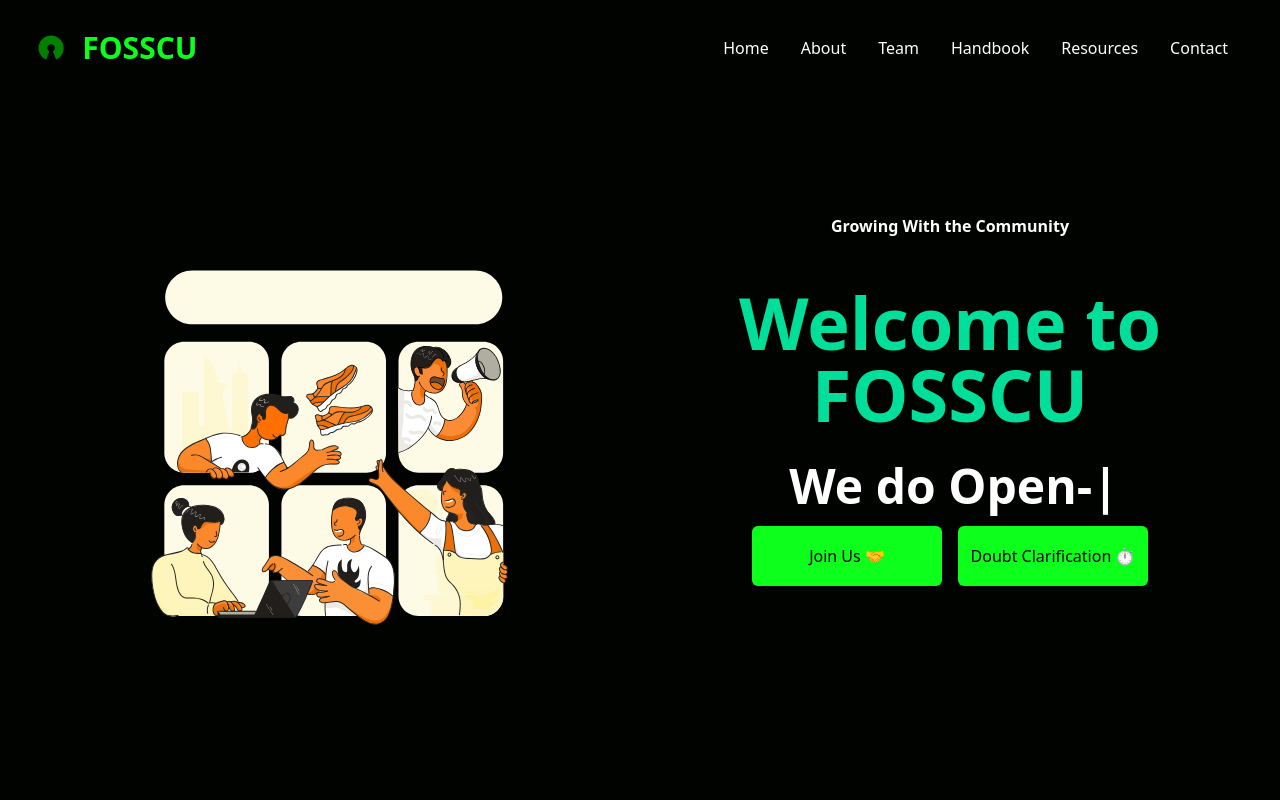
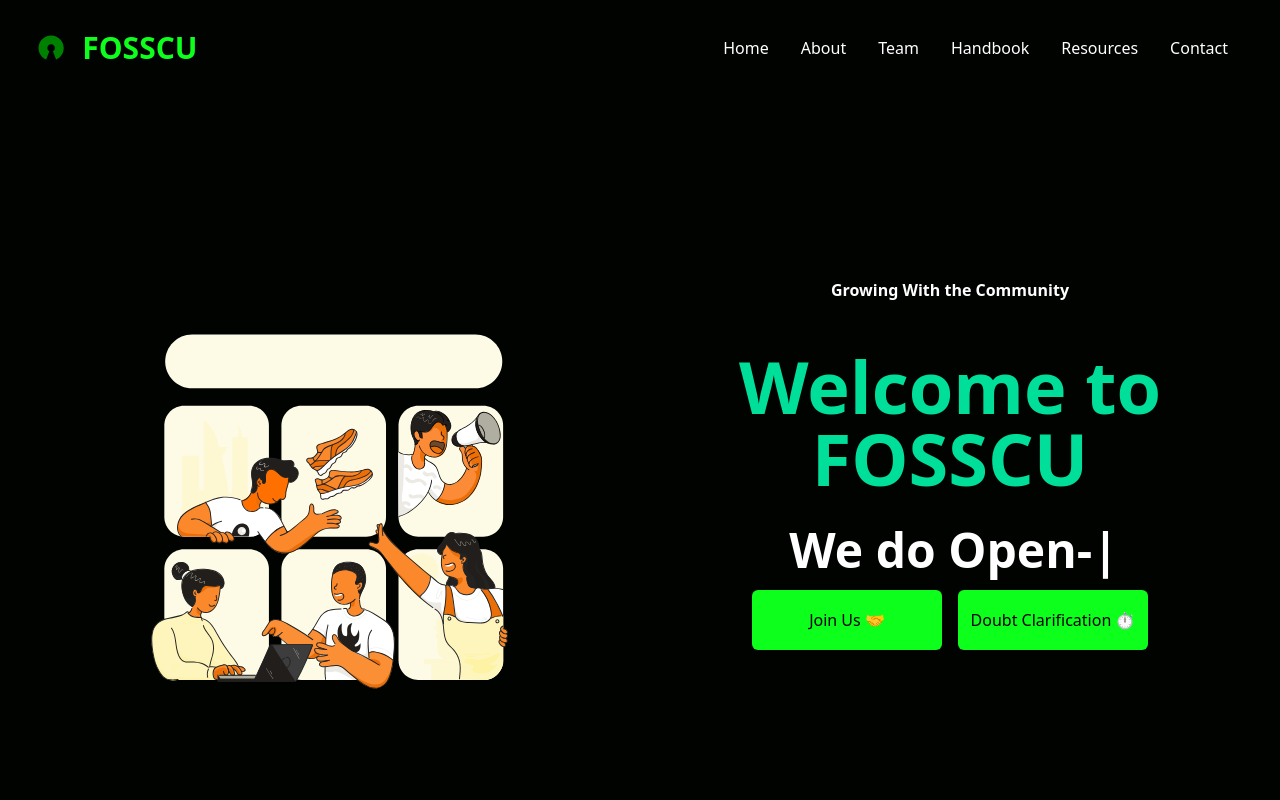
Before and after one commit to FOSS-Community/fosscu.org, a React (Vite) app: page / in a window 1280 px wide. Shown: the top 800 px of the page. Built offline with nearby package versions, Linux system fonts and the light colour scheme; the HTML template or start-up script is replaced by a standard one.

Commit message:
Update Hero.jsx
fixed small bug

```diff
--- a/src/components/Hero.jsx
+++ b/src/components/Hero.jsx
@@ -28,7 +28,7 @@ function Hero() {
   };
 
   return (
-    <div className="w-full py-15">
+    <div className="w-full py-16 px-5">
       <div className="max-w-[1240px] mx-auto grid md:grid-cols-2 px-15  justify-center ">
         {size >= 700 ? (
           <div className="flex items-center justify-center h-full">
```
